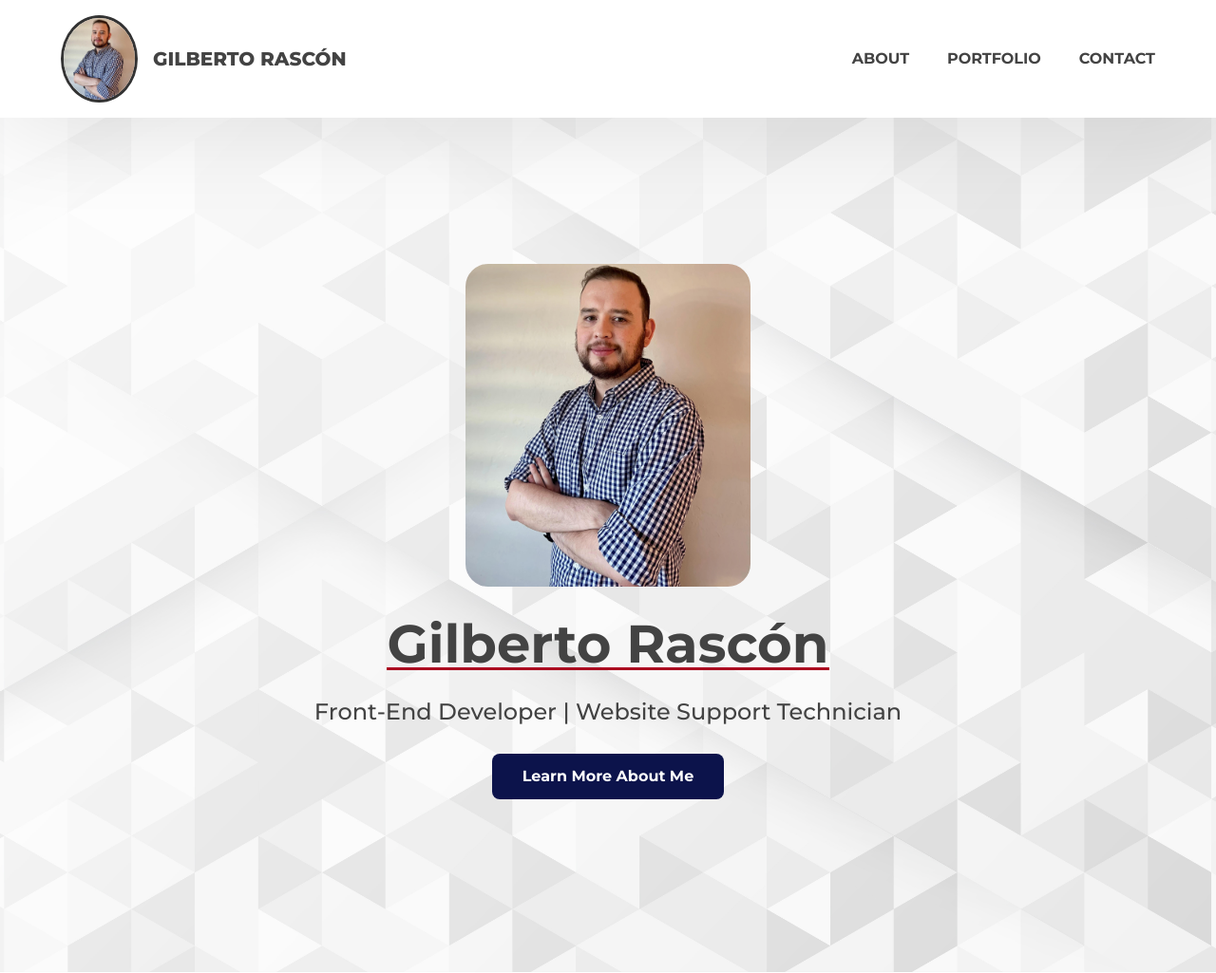
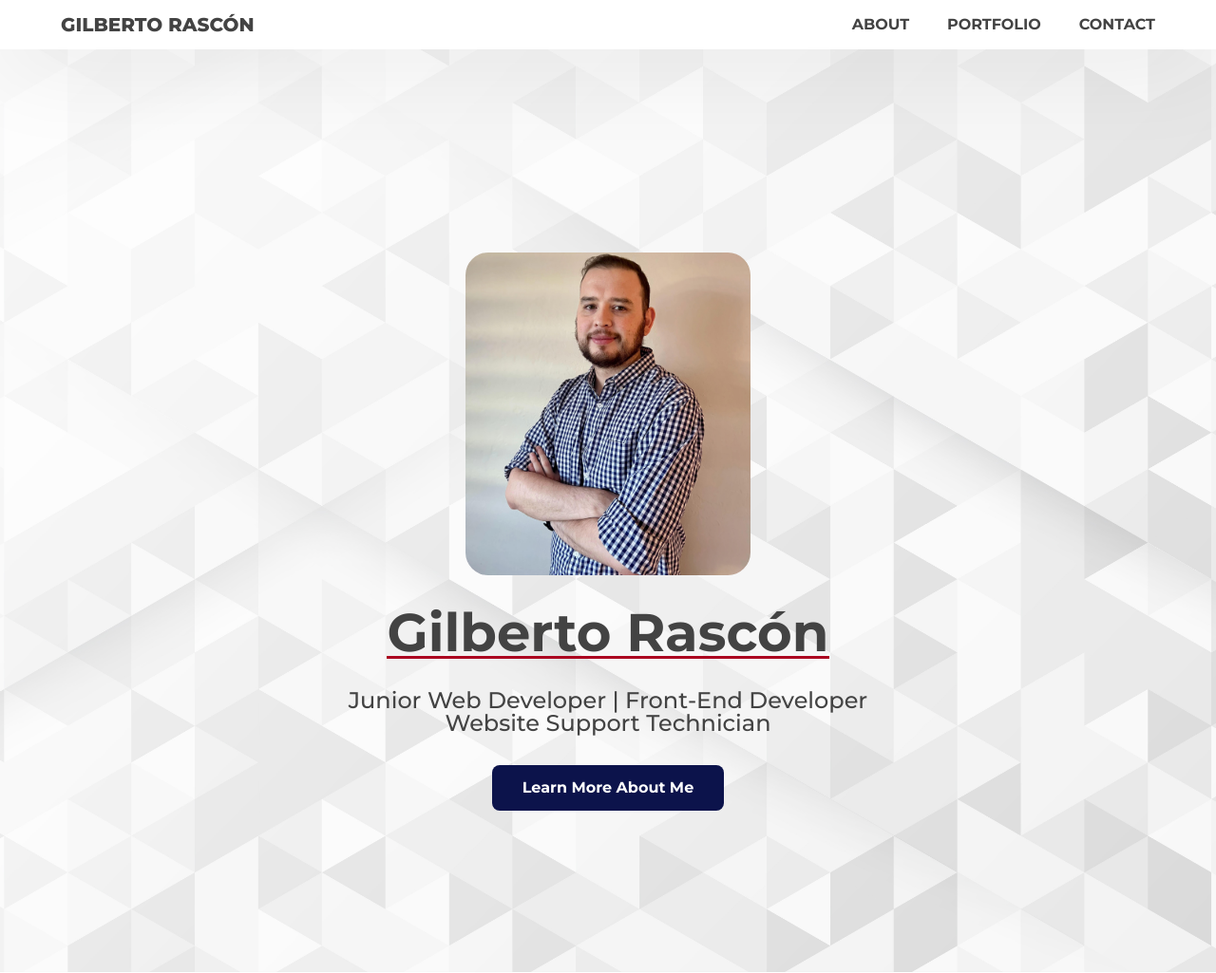
Before and after one commit to gilbertorascon/gilbertorascon.com, a PHP site: page / in a window 1280 px wide. Shown: the top 1025 px of the page at 95% size. Run offline with PHP 8.4, Linux system fonts and the light colour scheme; some libraries are stand-ins or nearby versions.

Commit message:
Content updates

```diff
--- a/includes/about.php
+++ b/includes/about.php
@@ -8,7 +8,7 @@
 				<p>Hello! I'm <a class="name" href="https://youtu.be/QNRgK333f6w?feature=shared" target="_blank">Gilberto</a> Rascón, a Front-End Web Developer with five years of experience in HTML5, CSS, SCSS, PHP, JavaScript, MySQL, and the CodeIgniter framework.</p>
 				<p>After graduating from college in 2014 and initially working in Social Work, I decided to switch careers to web development in 2018 after completing the Full Stack Web Development Program at the University of Arizona. My first job in web development was at Automatit Inc in 2019 as a Website Support Technician, where I gained valuable experience in Front-End Development and Customer Support. My duties involved collaborating with clients to update or troubleshoot their websites, ensuring they met user expectations and improved performance.</p>
 				<p>In 2020, I moved into a Junior Web Developer position at the same company, where my role expanded to include developing client websites, either independently or as part of a team. This involved creating new, secure and mobile responsive sites that integrated with various facility management software, enabling users to make reservations and rentals online.</p>
-				<p>Throughout my journey, I have enhanced my Front-End Development skills as well as my abilities in client communication and teamwork. I am currently seeking opportunities as a Front-End Developer or Website Support Technician where I can contribute, learn, and grow.</p>
+				<p>Throughout my journey, I have enhanced my Front-End Development skills as well as my abilities in client communication and teamwork. I am currently seeking opportunities as a Junior Web Developer, Front-End Developer or Website Support Technician where I can contribute, learn, and grow.</p>
 			</div>
 			<div class="column">
 				<h4>My Skills</h4>
--- a/includes/hero.php
+++ b/includes/hero.php
@@ -2,7 +2,7 @@
 	<div class="hero_wrapper">
 		<img src="./assets/images/profile_img.jpg" class="hero_profile_img" alt="">
 		<h1>Gilberto Rascón</h1>
-		<h2>Front-End Developer | Website Support Technician</h2>
+		<h2>Junior Web Developer | Front-End Developer <br> Website Support Technician</h2>
 		<a id="about_me_button" class="btn" href="#about">Learn More About Me</a>
 	</div>
 </section>
--- a/templates/footer.php
+++ b/templates/footer.php
@@ -5,7 +5,8 @@
                         <div class="footer_top">
                             <div class="footer_about">
                                 <h2>GILBERTO RASCÓN</h2>
-                                <p>Front-End Developer | Website Support Technician</p>
+                                <p>Junior Web Developer | Front-End Developer</p>
+                                <p>Website Support Technician</p>
                             </div>
                             <div class="footer_social">
                                 <h2>SOCIAL</h2>
--- a/templates/header.php
+++ b/templates/header.php
@@ -19,7 +19,6 @@
 					<div id="header_wrapper" class="max_width">
 						<div id="site_logo">
 							<a href="/#" data-header-link="home" class="header_link">
-								<img src="./assets/images/profile_img_small.jpg" alt="" class="header_img">
 								<span>GILBERTO RASCÓN</span>
 							</a>
 						</div>
```
